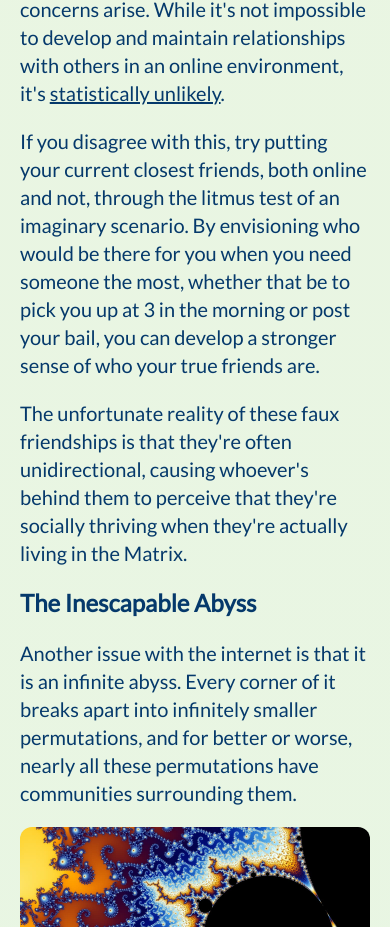
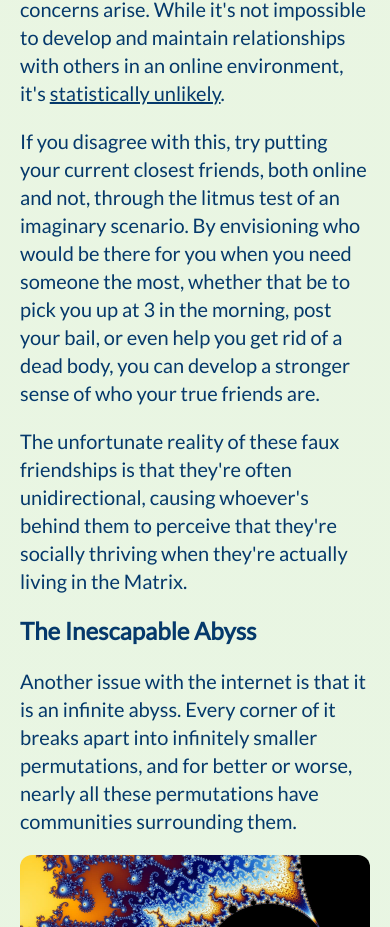
Before and after one commit to jwmke/personal-website, a Next.js app: page /blog/doom in a window 390 px wide. Shown: the part 4276-5203 px from the top of the page. Built offline with nearby package versions, Linux system fonts and the light colour scheme.

Commit message:
hiding search on mobile

```diff
--- a/components/BlogSearch.tsx
+++ b/components/BlogSearch.tsx
@@ -44,7 +44,7 @@ const BlogSearch = (props: {setResults: Function}) => {
 
     return (
         <>
-            <div className='hover:cursor-text bg-pine text-lg shadow-pine shadow-2xl rounded-xl max-h-32 px-4 py-2 max-w-3-1xl flex'>
+            <div className='hover:cursor-text md:flex hidden bg-pine text-lg shadow-pine shadow-2xl rounded-xl max-h-32 px-4 py-2 max-w-3-1xl'>
                 <span className='flex-1 text-white hover:cursor-pointer hover:text-mint mr-2'>
                     { isLoading ? <div id='loading'/> : "🔎︎"}
                 </span>
--- a/pages/blog/doom.tsx
+++ b/pages/blog/doom.tsx
@@ -50,7 +50,7 @@ const BlogPost: NextPage = () => {
               <p>Let&apos;s say that you&apos;re part of a small to medium-sized online community. This community could center around some sort of hobby, video game, or influential person you and other internet drifters are interested in. For the sake of this example, you&apos;re an active member of this community, and you frequently and proudly engage with it.</p>
               <p>Depending on who you are as a person, a range of different titles exist that you might prescribe to the other active members of this community. Some people will call them acquaintances and leave it at that, while others might refer to the other members as being their close friends.</p>
               <p>The latter scenario is where epistemic concerns arise. While it&apos;s not impossible to develop and maintain relationships with others in an online environment, it&apos;s {styledLink("statistically unlikely", "https://link.springer.com/article/10.1007/s10676-011-9284-4")}.</p>
-              <p>If you disagree with this, try putting your current closest friends, both online and not, through the litmus test of an imaginary scenario. By envisioning who would be there for you when you need someone the most, whether that be to pick you up at 3 in the morning or post your bail, you can develop a stronger sense of who your true friends are.</p>
+              <p>If you disagree with this, try putting your current closest friends, both online and not, through the litmus test of an imaginary scenario. By envisioning who would be there for you when you need someone the most, whether that be to pick you up at 3 in the morning, post your bail, or even help you get rid of a dead body, you can develop a stronger sense of who your true friends are.</p>
               <p>The unfortunate reality of these faux friendships is that they&apos;re often unidirectional, causing whoever&apos;s behind them to perceive that they&apos;re socially thriving when they&apos;re actually living in the Matrix.</p>
               <p className='text-2xl font-bold'>The Inescapable Abyss</p>
               <p>Another issue with the internet is that it is an infinite abyss. Every corner of it breaks apart into infinitely smaller permutations, and for better or worse, nearly all these permutations have communities surrounding them.</p>
```
